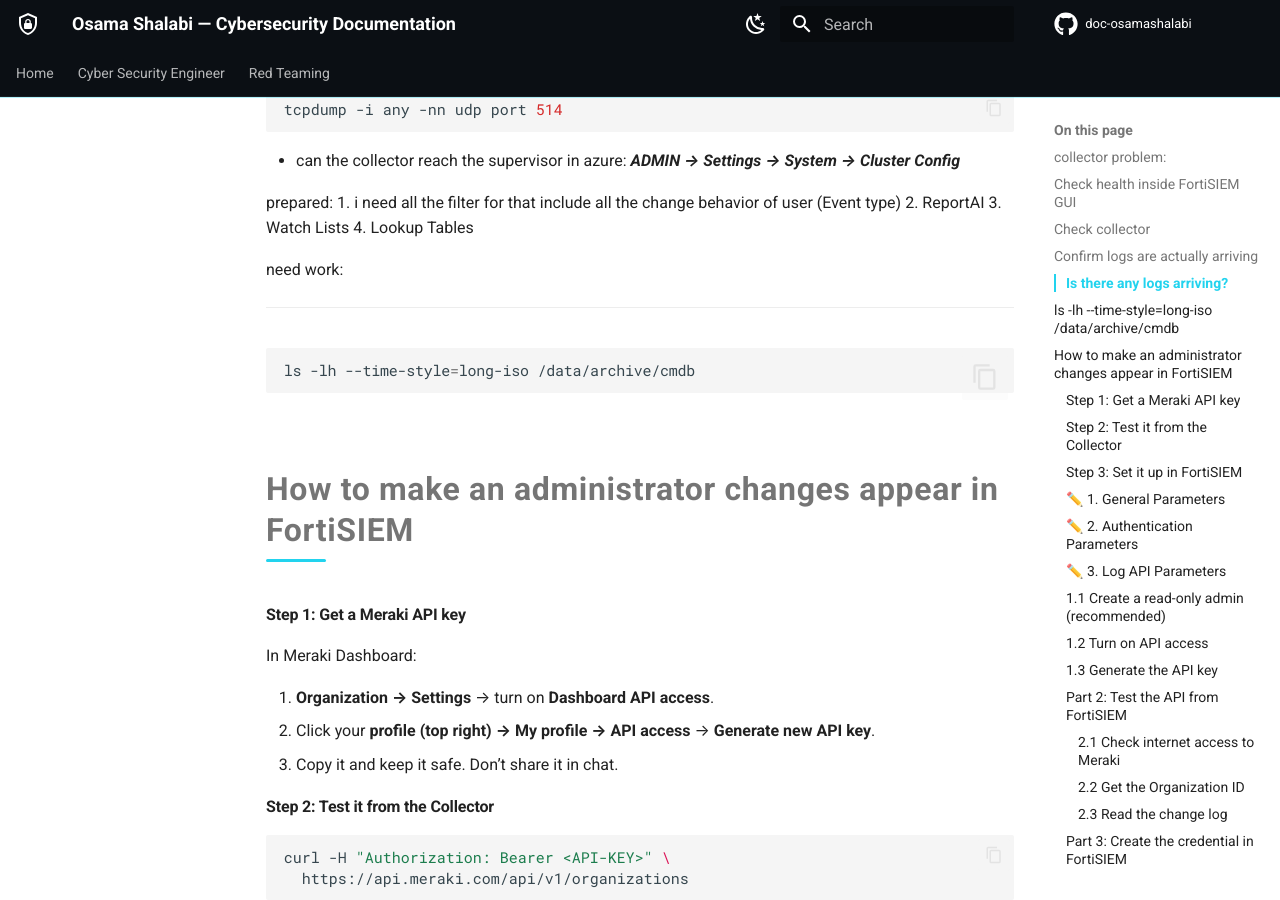
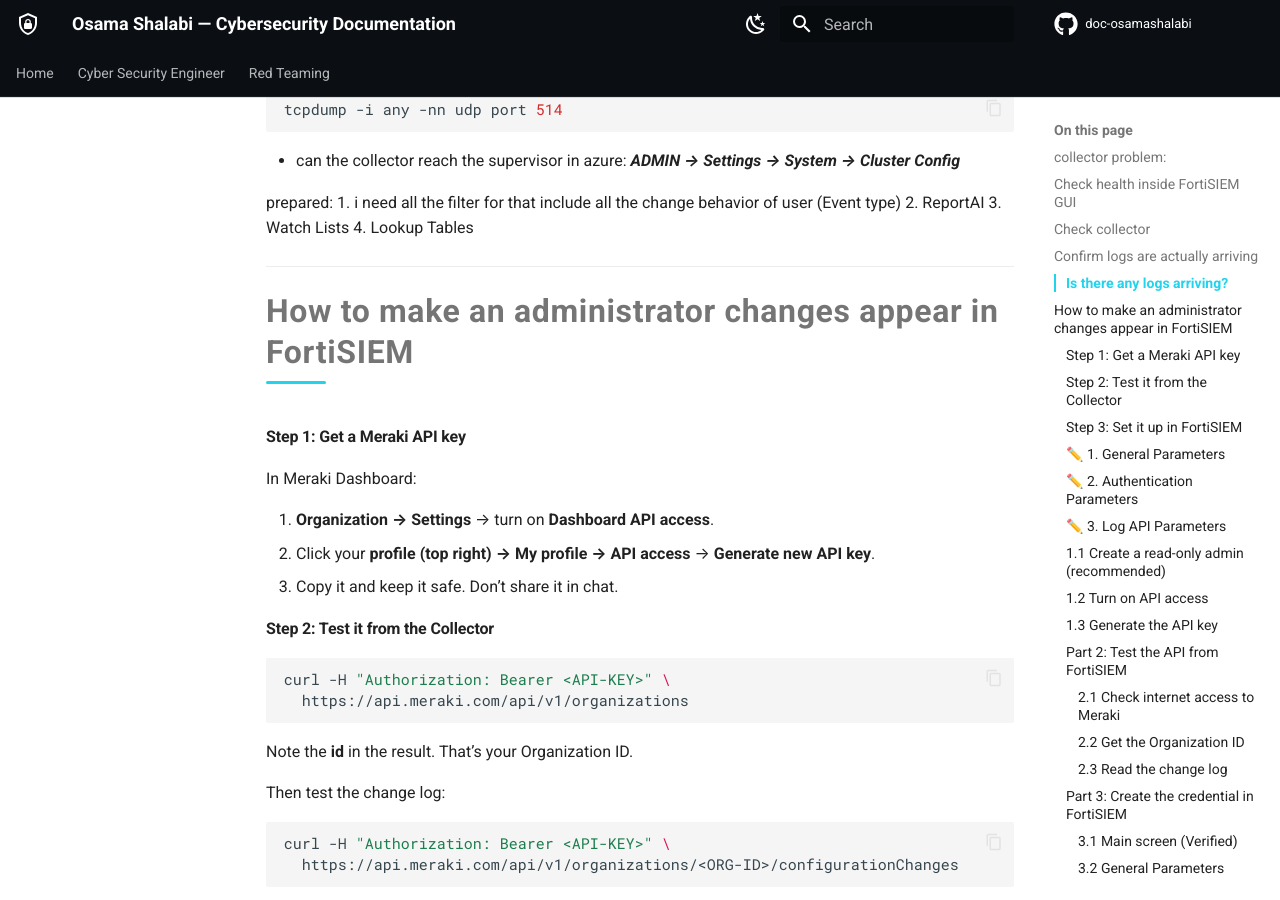
Before and after one commit to osamashalabi432-png/doc-osamashalabi, an MkDocs documentation site: the page built from docs/cyber-security-engineer/siem/fortisiem/troubleshooting/troubleshooting.md, in a window 1280 px wide and 900 px high, scrolled down 1749 px. Built offline with MkDocs 1.6.1 and Material for MkDocs 9.7.7, drawn with Linux system fonts in a browser that asks for light colours; comment, search, counter and statistics services are not loaded.

Commit message:
vault backup: 2026-11-04 09:56:54

````diff
--- a/docs/cyber-security-engineer/siem/fortisiem/troubleshooting/troubleshooting.md
+++ b/docs/cyber-security-engineer/siem/fortisiem/troubleshooting/troubleshooting.md
@@ -78,15 +78,7 @@ prepared:
 3. Watch Lists
 4. Lookup Tables
 
-need work:
 
-
-
-
----
-```bash
-ls -lh --time-style=long-iso /data/archive/cmdb
-```
 ---
 # How to make an administrator changes appear in FortiSIEM
 #### Step 1: Get a Meraki API key
````
